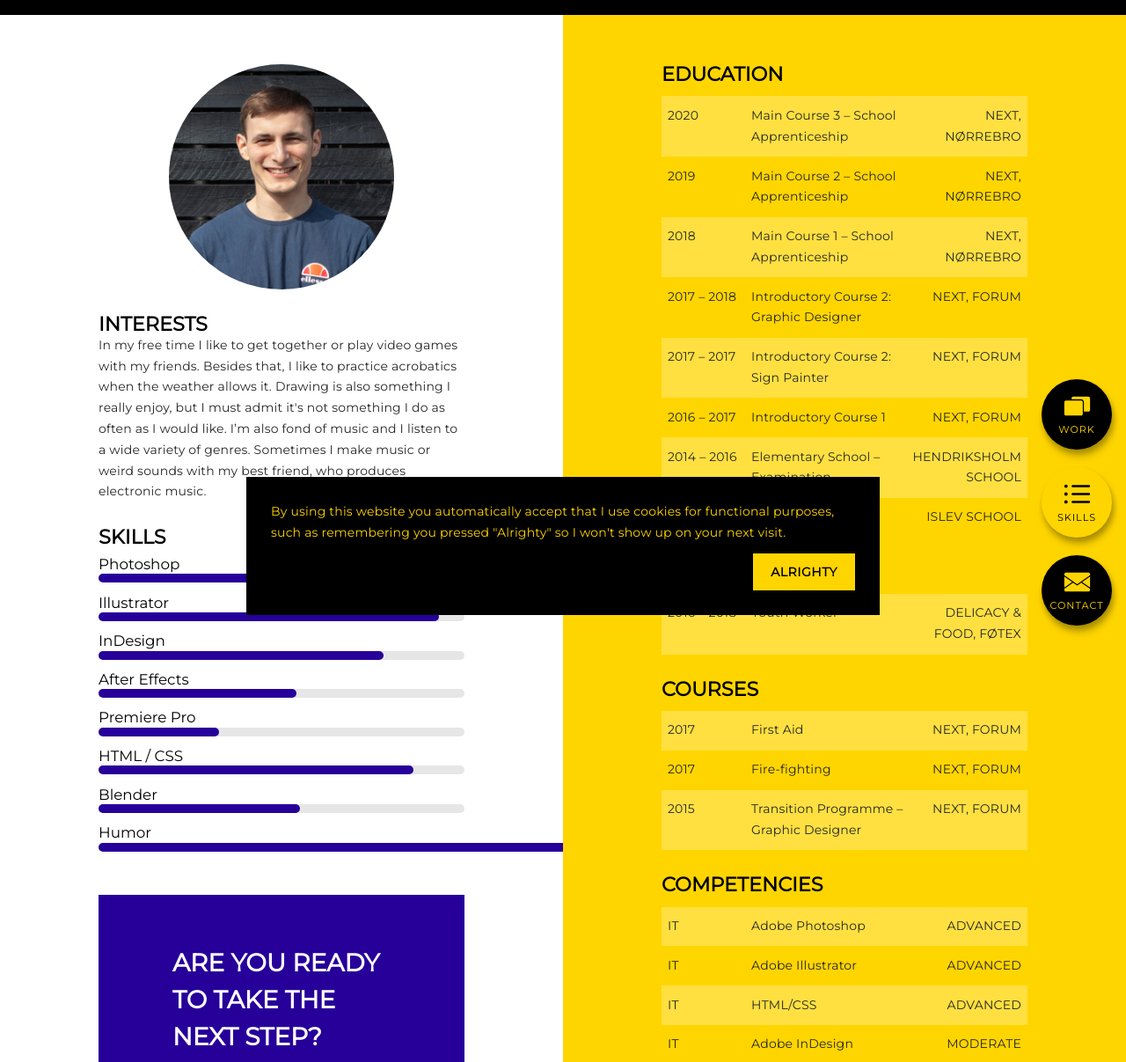
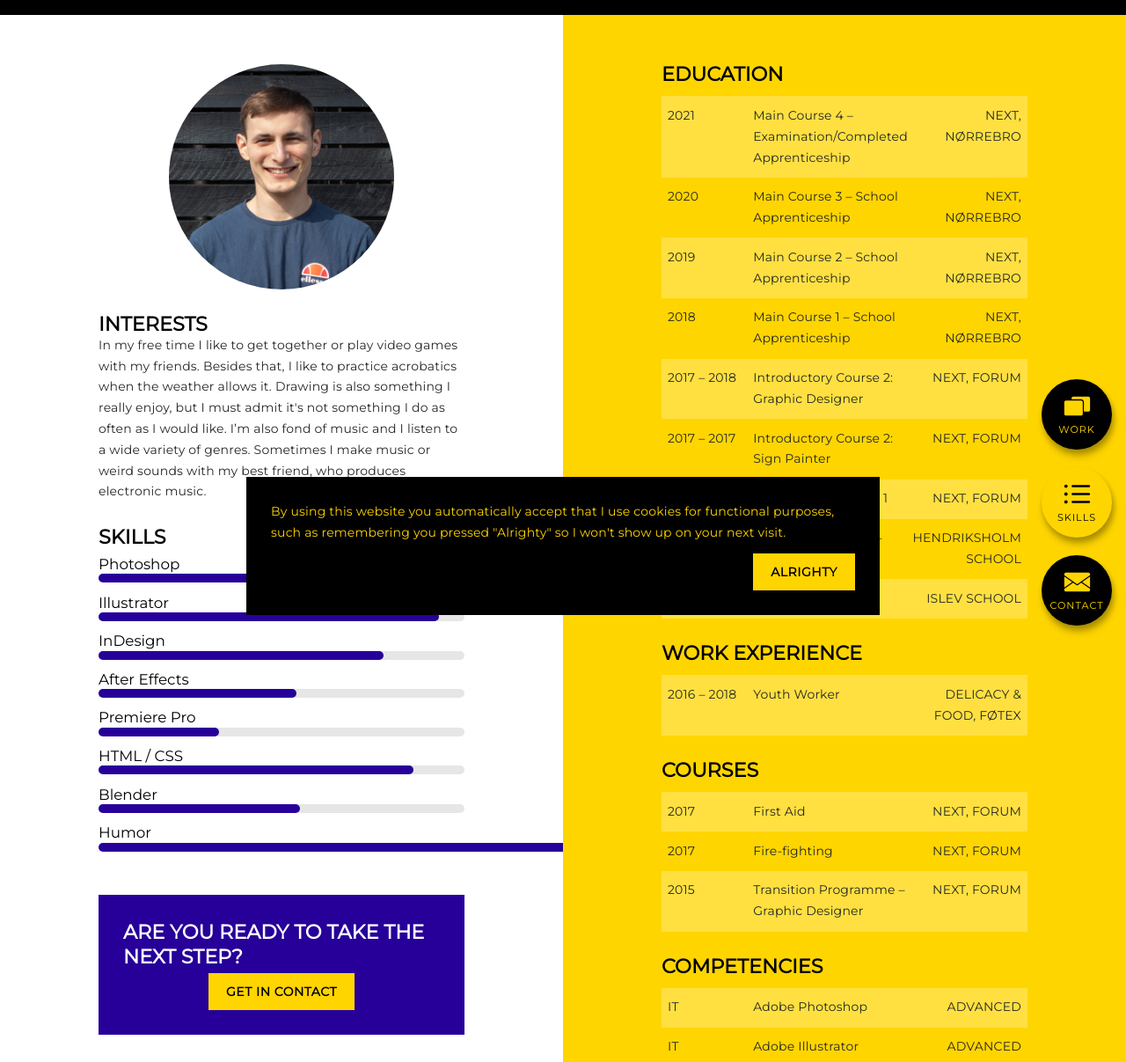
Before and after one commit to schlade/portfolio, a plain HTML site: page cv.html in a window 1280 px wide. Shown: the part 73-1280 px from the top of the page at 88% size. Drawn offline with nearby package versions, Linux system fonts and the light colour scheme; a web font is replaced by a local one.

Commit message:
Updated CV

```diff
--- a/css/style.css
+++ b/css/style.css
@@ -1363,9 +1363,13 @@
 	background-color: var(--color2);
 }
 
-body.cv .card-container .card h2 {
-	margin-bottom: 1rem;
+body.cv .card-container .card h4 {
+	margin-bottom: 0.4rem;
 	color: var(--white);
+	font-size: 1.6rem;
+	font-weight: 700;
+	line-height: 2rem;
+	text-transform: uppercase;
 }
 
 body.cv .card-container .card a {
@@ -1395,11 +1399,11 @@
 }
 
 div.cv p.cv-year {
-	width: 96px;
+	width: 98px;
 }
 
 div.cv p.cv-occupation {
-	flex-basis: 90%;
+	flex-basis: calc(100% - 98px);
 	flex-shrink: 50;
 }
 
@@ -2513,17 +2517,13 @@
 	}
 
 	main.cv aside.cv figure.cv {
-		width: 100%;
+		width: calc(40vw - 3rem);
 		height: calc(40vw - 3rem);
 		margin-bottom: 2rem;
 	}
 
 	body.cv .card-container .card {
-		background-color: transparent;
-	}
-
-	body.cv .card-container .card h2 {
-		color: var(--color2);
+		padding: 2rem 1rem;
 	}
 
 	main.cv section.cv {
@@ -2534,6 +2534,15 @@
 	main.cv section.cv div h3 {
 		margin-bottom: 1rem;
 	}
+
+	/*
+	margin-bottom: 1rem;
+    color: var(--white);
+	font-size: 2rem;
+    font-weight: 700;
+    line-height: 3rem;
+    text-transform: uppercase;
+	*/
 
 	/*CONTACT*/
 
@@ -3103,7 +3112,7 @@
 	}
 
 	body.cv .card-container .card {
-		padding: 4rem 6rem;
+		padding: 2rem;
 	}
 
 	main.cv section.cv {
--- a/cv.html
+++ b/cv.html
@@ -224,7 +224,7 @@
 
                 <div class="card-container" data-aos="cv-aside">
                     <div class="card">
-                        <h2>Are you ready to take the next step?</h2>
+                        <h4>Are you ready to take the next step?</h4>
                         <a href="contact.html" class="small-button">Get in contact</a>
                     </div>
                 </div>
@@ -233,6 +233,11 @@
             <section class="cv padding">
                 <div class="margin-bottom" data-aos="cv-section">
                     <h3 class="cv">Education</h3>
+                    <div class="cv">
+                        <p class="cv-year">2021</p>
+                        <p class="cv-occupation">Main Course 4 – Examination/Completed Apprenticeship</p>
+                        <p class="cv-value">NEXT, Nørrebro</p>
+                    </div>
                     <div class="cv">
                         <p class="cv-year">2020</p>
                         <p class="cv-occupation">Main Course 3 – School Apprenticeship</p>
```
